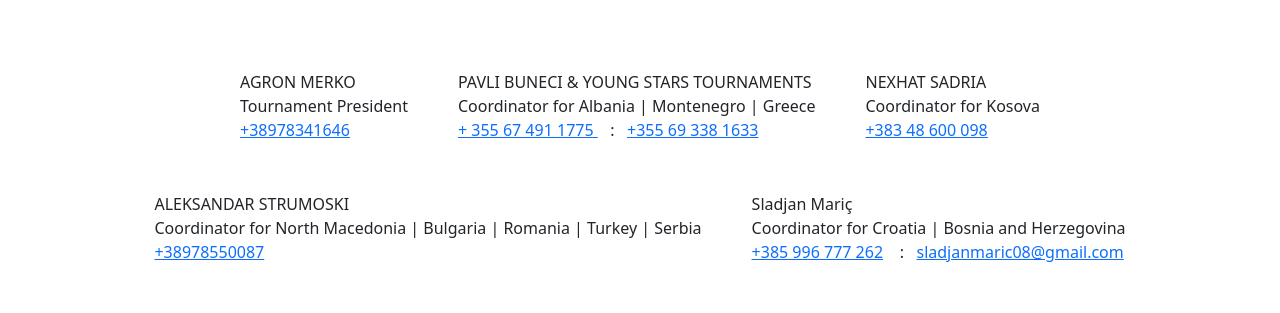
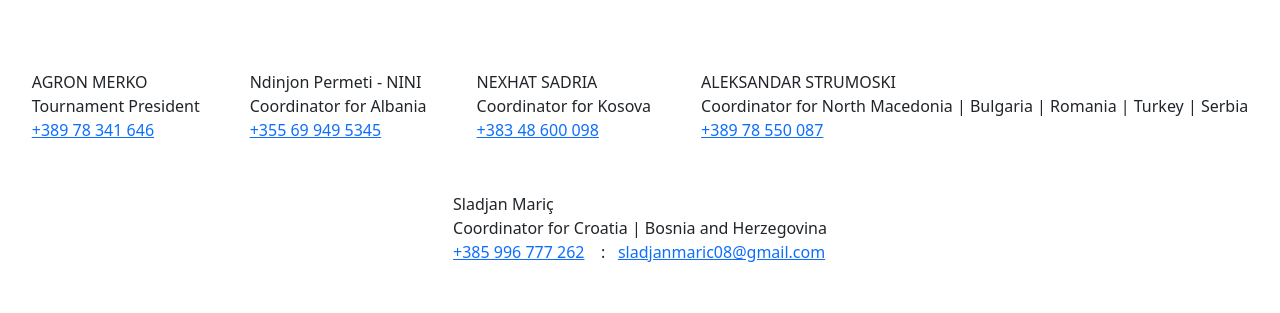
Before and after one commit to Qelik/balkan-promises, a React (Create React App) app: page /contact in a window 1280 px wide. Shown: the part 178-491 px from the top of the page. Built offline with nearby package versions, Linux system fonts and the light colour scheme.

Commit message:
Contacts update

```diff
--- a/src/components/contact/contact.js
+++ b/src/components/contact/contact.js
@@ -16,12 +16,12 @@ const Contact = () => {
                         <div className='person'>
                             <p>AGRON MERKO</p>
                             <p>Tournament President</p>
-                            <Link to="tel:+38978341646">+38978341646</Link>
+                            <Link to="tel:+38978341646">+389 78 341 646</Link>
                         </div>
                         <div className='person'>
-                            <p>PAVLI BUNECI & YOUNG STARS TOURNAMENTS</p>
-                            <p>Coordinator for Albania | Montenegro | Greece</p>
-                            <Link to="tel:+355674911775">+ 355 67 491 1775 </Link> &nbsp;&nbsp; : &nbsp; <Link to="tel:+355693381633">+355 69 338 1633</Link>
+                            <p>Ndinjon Permeti - NINI</p>
+                            <p>Coordinator for Albania</p>
+                            <Link to="tel:+355674911775">+355 69 949 5345 </Link>
                         </div>
                         <div className='person'>
                             <p>NEXHAT SADRIA</p>
@@ -31,7 +31,7 @@ const Contact = () => {
                         <div className='person'>
                             <p>ALEKSANDAR STRUMOSKI</p>
                             <p>Coordinator for North Macedonia | Bulgaria | Romania | Turkey | Serbia</p>
-                            <Link to="tel:+38978550087">+38978550087</Link>
+                            <Link to="tel:+38978550087">+389 78 550 087</Link>
                         </div>
                         <div className='person'>
                             <p>Sladjan Mariç</p>
```
